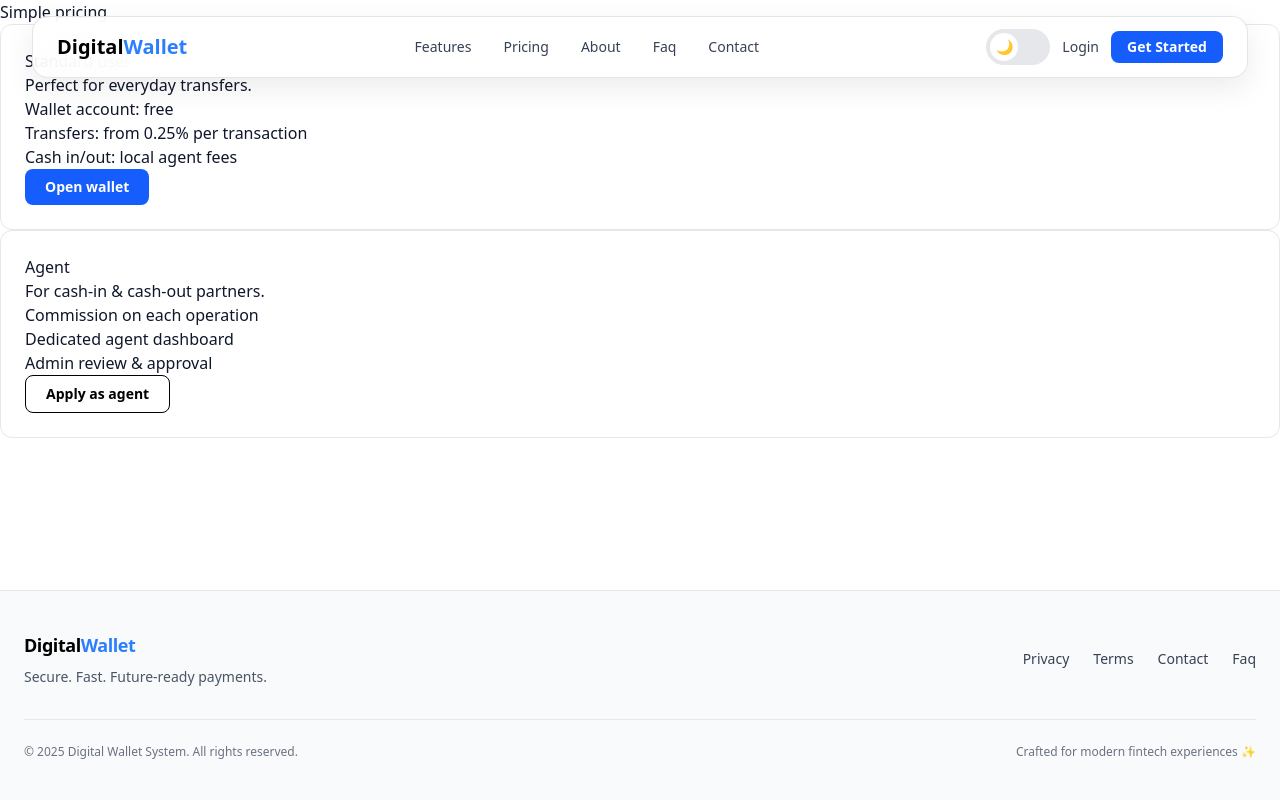
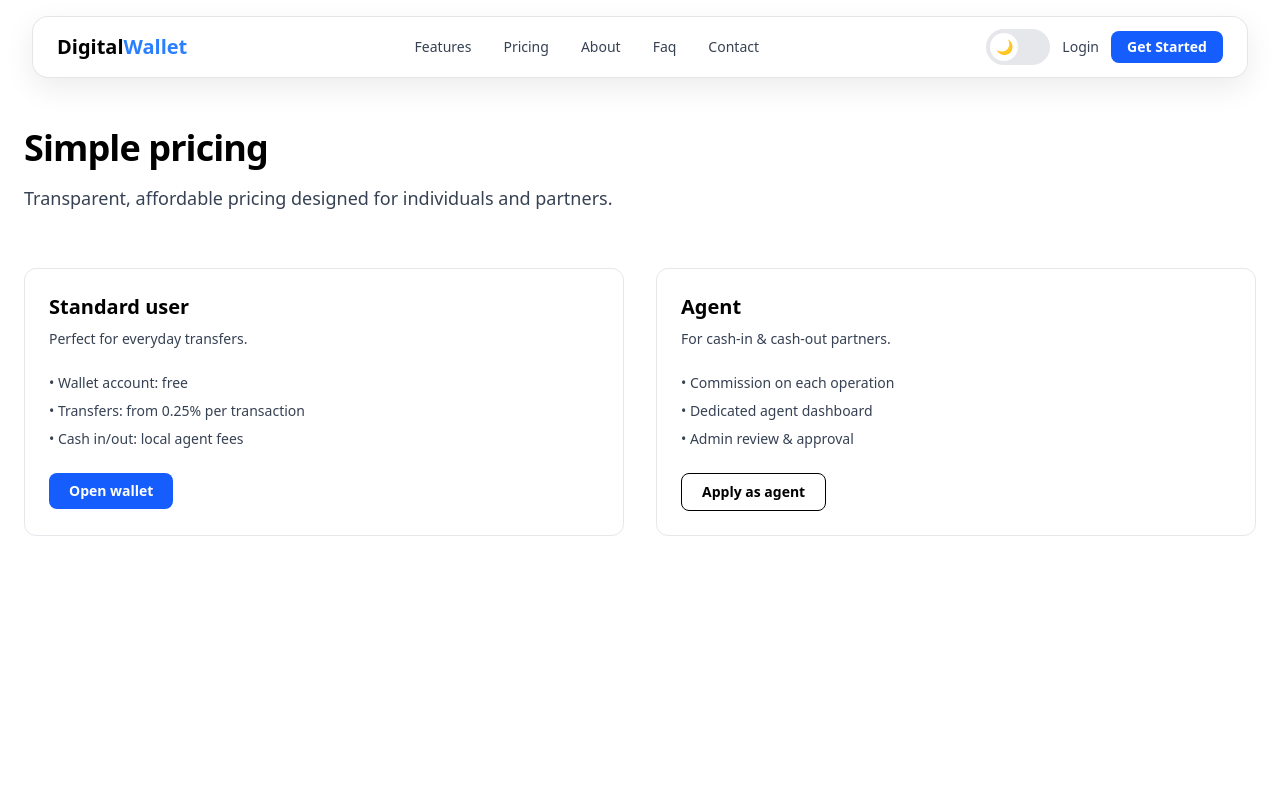
Before and after one commit to rudraprotapchakraborty/digital-wallet-system-frontend, a React (Vite) app: page /pricing in a window 1280 px wide. Shown: the top 800 px of the page. Built offline with nearby package versions, Linux system fonts and the light colour scheme.

Commit message:
updated pricing page

```diff
--- a/src/pages/public/Pricing.jsx
+++ b/src/pages/public/Pricing.jsx
@@ -1,33 +1,112 @@
 import React from "react";
+import { useTheme } from "../../context/ThemeContext";
 import Card from "../../components/ui/Card";
 import Button from "../../components/ui/Button";
 
-const Pricing = () => (
-  <section className="page">
-    <h1>Simple pricing</h1>
-    <div className="pricing-grid">
+const Pricing = () => {
+  const { theme } = useTheme();
+  const dark = theme === "dark";
+
+  return (
+    <section
+      className={`min-h-screen pt-32 ${
+        dark ? "bg-neutral-950" : "bg-white"
+      }`}
+    >
+      <div className="mx-auto max-w-7xl px-6 pb-20">
+        {/* Heading */}
+        <h1
+          className={`text-4xl font-extrabold tracking-tight ${
+            dark ? "text-white" : "text-black"
+          }`}
+        >
+          Simple pricing
+        </h1>
+
+        <p
+          className={`mt-4 max-w-2xl text-lg ${
+            dark ? "text-gray-100" : "text-gray-700"
+          }`}
+        >
+          Transparent, affordable pricing designed for individuals and
+          partners.
+        </p>
+
+        {/* Pricing Cards */}
+        <div className="mt-14 grid gap-8 md:grid-cols-2">
+          {/* Standard User */}
           <Card>
-        <h2>Standard user</h2>
-        <p>Perfect for everyday transfers.</p>
-        <ul>
-          <li>Wallet account: free</li>
-          <li>Transfers: from 0.25% per transaction</li>
-          <li>Cash in/out: local agent fees</li>
+            <h2
+              className={`text-xl font-semibold ${
+                dark ? "text-white" : "text-black"
+              }`}
+            >
+              Standard user
+            </h2>
+
+            <p
+              className={`mt-2 text-sm ${
+                dark ? "text-gray-100" : "text-gray-700"
+              }`}
+            >
+              Perfect for everyday transfers.
+            </p>
+
+            <ul
+              className={`mt-6 space-y-2 text-sm ${
+                dark ? "text-gray-100" : "text-gray-700"
+              }`}
+            >
+              <li>• Wallet account: free</li>
+              <li>• Transfers: from 0.25% per transaction</li>
+              <li>• Cash in/out: local agent fees</li>
             </ul>
-        <Button>Open wallet</Button>
+
+            <div className="mt-6">
+              <Button onClick={() => alert("Open wallet")}>
+                Open wallet
+              </Button>
+            </div>
           </Card>
+
+          {/* Agent */}
           <Card>
-        <h2>Agent</h2>
-        <p>For cash-in & cash-out partners.</p>
-        <ul>
-          <li>Commission on each operation</li>
-          <li>Dedicated agent dashboard</li>
-          <li>Admin review & approval</li>
+            <h2
+              className={`text-xl font-semibold ${
+                dark ? "text-white" : "text-black"
+              }`}
+            >
+              Agent
+            </h2>
+
+            <p
+              className={`mt-2 text-sm ${
+                dark ? "text-gray-100" : "text-gray-700"
+              }`}
+            >
+              For cash-in & cash-out partners.
+            </p>
+
+            <ul
+              className={`mt-6 space-y-2 text-sm ${
+                dark ? "text-gray-100" : "text-gray-700"
+              }`}
+            >
+              <li>• Commission on each operation</li>
+              <li>• Dedicated agent dashboard</li>
+              <li>• Admin review & approval</li>
             </ul>
-        <Button variant="outline">Apply as agent</Button>
+
+            <div className="mt-6">
+              <Button variant="outline" onClick={() => alert("Apply as agent")}>
+                Apply as agent
+              </Button>
+            </div>
           </Card>
+        </div>
       </div>
     </section>
   );
+};
 
 export default Pricing;
```
Lines whose indentation alone changed are shown as unchanged.
